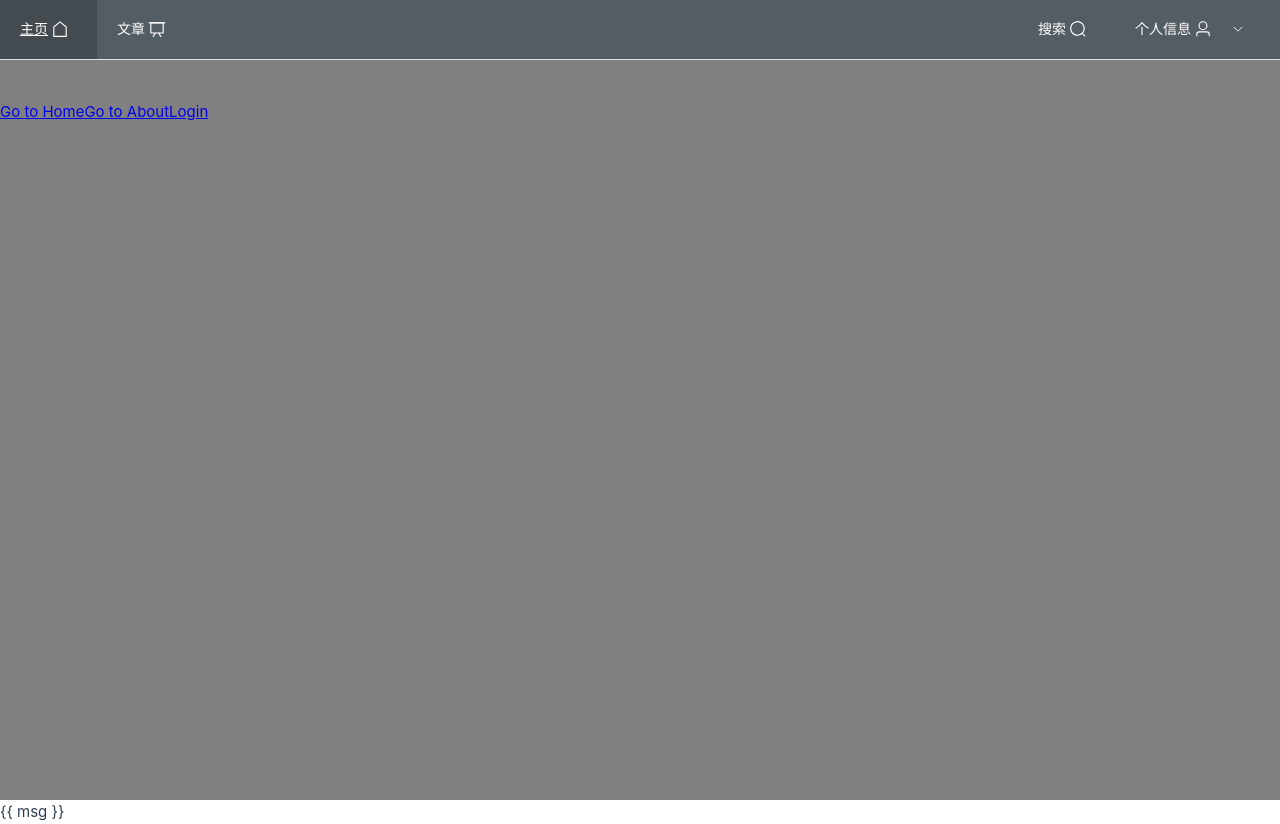
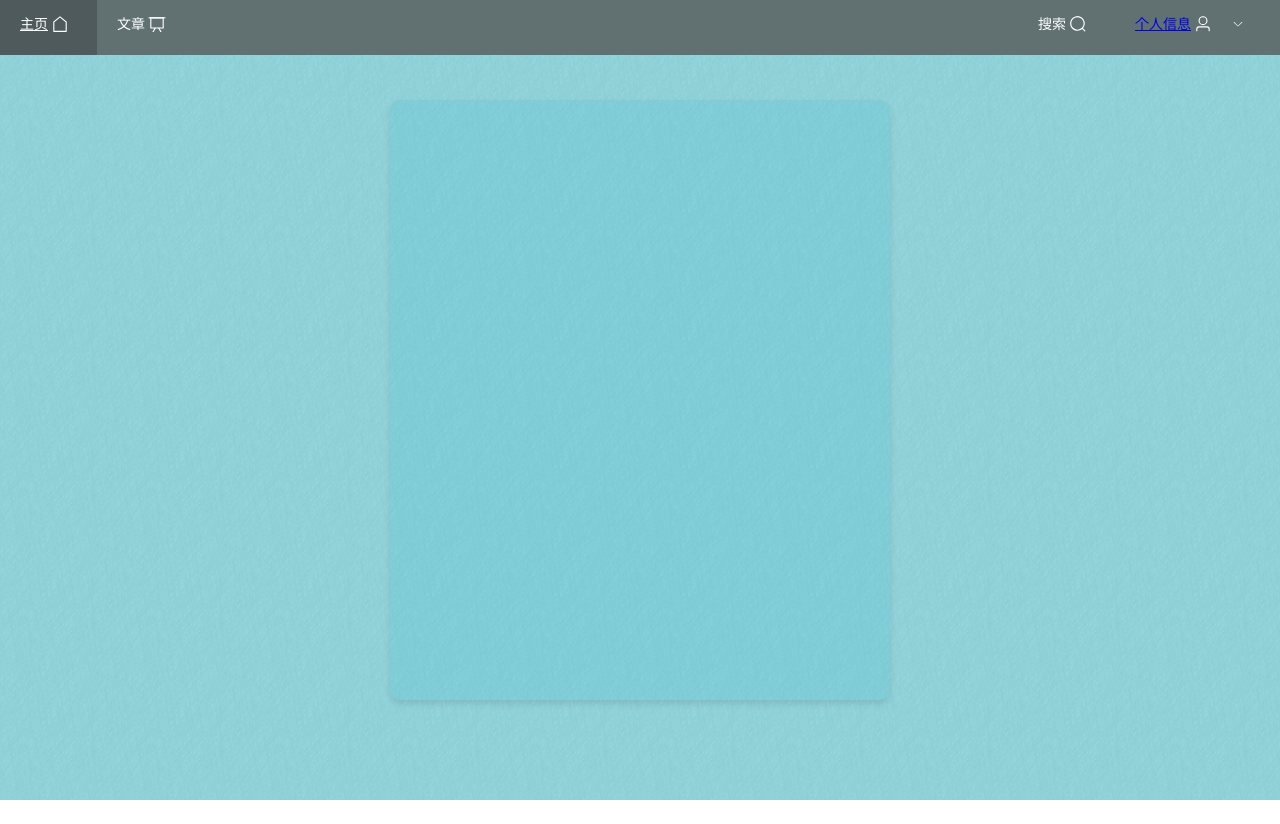
Before and after one commit to leeguo2015/inception, a Vue app in the folder web/: page /login in a window 1280 px wide. After the commit the page ends 800 px from the top, so only its background shows below. Built offline with nearby package versions, Linux system fonts and the light colour scheme.

Commit message:
[feat] 布局

```diff
--- a/web/src/App.vue
+++ b/web/src/App.vue
@@ -1,29 +1,54 @@
 <script setup>
 import { RouterLink, RouterView } from 'vue-router'
 import Home from './components/Home.vue'
-
+import Menu from './components/Menu.vue'
 </script>
 
 <template >
+
   <div id="main">
-    <Home class="child" />
-    <router-link to="/">Go to Home</router-link>
-    <router-link to="/about">Go to About</router-link>
-    <router-link to="/login">Login</router-link>
+    <div id="top-menu">
+      <Menu />
+    </div>
+    <div class="master">
+      <router-view></router-view>
+    </div>
   </div>
-
-  <router-view></router-view>
 </template>
 
 <style scoped>
+#main {
+  display: flex;
+  justify-content: center;
+  align-items: center;
+  flex-direction:column;
+  height: 100vh;
+  /* 设置容器的高度为视口高度，以便看到居中效果 */
+  background-color: lightblue;
+  background-color: #93d5dc;
+  background-image: url("./assets/texture.png");
 
-#main {
-  /* display: flex; */
-  height: 100%;
-  width: 100%;
-  background-color: gray;
 
 }
 
+#top-menu {
+position: fixed;
+top: 0; /* 设置menu的顶部距离为0 */
+left: 0; /* 设置menu的左边距离为0 */
+width: 100%; /* 设置menu的宽度为100% */
+height: 50px; /* 设置menu的高度为50px */
+display: flex;
+justify-content: center;
+align-items: center;
+}
 
+.master {
+  box-sizing: border-box;
+}
+
+@media (max-width: 768px) {
+ .top-menu {
+   height: 40px; /* 在屏幕宽度小于768px时，设置菜单的高度为40px */
+ }
+}
 </style>
--- a/web/src/components/Home.vue
+++ b/web/src/components/Home.vue
@@ -1,22 +1,50 @@
-
 
 <script setup>
-
-import  Menu from './Menu.vue'
-
 
 </script>
 
 <template>
   <div class="common-layout">
     <el-container>
-      <el-header class="non-padding"><Menu/></el-header>
+      <el-header class="non-padding"></el-header>
       <el-main></el-main>
     </el-container>
+
+    <!-- <el-row :gutter="20">
+  <el-col :span="4"><div class="grid-content bg-purple"></div></el-col>
+  <el-col :span="16"><div class="grid-content bg-purple"></div></el-col>
+  <el-col :span="4"><div class="grid-content bg-purple"></div></el-col>
+</el-row> -->
   </div>
 </template>
 
 <style>
+  .el-row {
+    margin-bottom: 20px;
+    &:last-child {
+      margin-bottom: 0;
+    }
+  }
+  .el-col {
+    border-radius: 4px;
+  }
+  .bg-purple-dark {
+    background: #99a9bf;
+  }
+  .bg-purple {
+    background: #d3dce6;
+  }
+  .bg-purple-light {
+    background: #e5e9f2;
+  }
+  .grid-content {
+    border-radius: 4px;
+    min-height: 36px;
+  }
+  .row-bg {
+    padding: 10px 0;
+    background-color: #f9fafc;
+  }
 
 
 </style>
--- a/web/src/components/Menu.vue
+++ b/web/src/components/Menu.vue
@@ -1,5 +1,5 @@
 <template>
-    <el-menu :default-active="activeIndex" class="el-menu-demo padding1" mode="horizontal" background-color="#545c64"
+    <el-menu :default-active="activeIndex" class="el-menu-demo padding1" mode="horizontal" background-color="#617172"
         text-color="#fff" :ellipsis="false" @select="handleSelect">
 
         <el-menu-item index="0">
@@ -8,15 +8,22 @@
 
             </el-icon>
         </el-menu-item>
-        <el-menu-item index="2" >
-            文章 <el-icon><DataBoard /></el-icon>
+        <el-menu-item index="2">
+            文章 <el-icon>
+                <DataBoard />
+            </el-icon>
         </el-menu-item>
         <div class="flex-grow" />
-        <el-menu-item index="3">搜索 <el-icon>
+        <el-menu-item index="3">
+            搜索
+            <el-icon>
                 <Search />
-            </el-icon></el-menu-item>
+            </el-icon>
+        </el-menu-item>
         <el-sub-menu index="4">
-            <template #title>个人信息 <el-icon><User/></el-icon></template>
+            <template #title><router-link to="/login">个人信息 </router-link><el-icon>
+                    <User />
+                </el-icon></template>
             <el-menu-item index="2-1">个人信息</el-menu-item>
             <el-menu-item index="2-1">注销</el-menu-item>
         </el-sub-menu>
@@ -24,24 +31,22 @@
 </template>
 
 <script>
+//vue更具一个状态显示或者隐藏组件
 
-export default {
-    data(){
-        return {
-            msg :"User"
-        }
-    }
-
-}
 
 </script>
 
 <style>
 .padding1 {
     padding: 0 1rem;
-    ;
+    width: 100%;
+    border-bottom: solid 0px var(--el-border-color-base)!important;
+
 }
 
 .flex-grow {
     flex-grow: 1;
-}</style>
+}
+
+
+</style>
--- a/web/src/router/index.js
+++ b/web/src/router/index.js
@@ -13,9 +13,6 @@ const router = createRouter({
     {
       path: '/about',
       name: 'about',
-      // route level code-splitting
-      // this generates a separate chunk (About.[hash].js) for this route
-      // which is lazy-loaded when the route is visited.
       component: () => import('../views/AboutView.vue')
     },
     {
--- a/web/src/views/HomeView.vue
+++ b/web/src/views/HomeView.vue
@@ -1,9 +1,14 @@
-<script setup>
-import TheWelcome from '../components/TheWelcome.vue'
-</script>
+<template>
+  <div class=" content">
+  </div>
+</template>
 
-<template>
-  <main>
-    <TheWelcome />
-  </main>
-</template>
+<style>
+.content{
+  background-color: #f5f5f5;
+  height: 100%;
+  width: 100%;
+}
+
+
+</style>
--- a/web/src/views/LoginView.vue
+++ b/web/src/views/LoginView.vue
@@ -1,18 +1,38 @@
 <template >
 
-    <div>{{ msg }}</div>
+    <div class="container">
+        <div class="centered-div">
 
+        </div>
+    </div>
 </template>
 
 <script >
 
 export default {
-    data(){
+    data() {
         return {
-            msg: '{{ msg }}',
+            msg: 'ADAAAAAAAAAA ',
 
         }
     }
 }
 
 </script>
+
+<style>
+.login-container {
+    width: 100px;
+    height: 100px;
+    /* margin: auto; */
+    background-color: aqua;
+}
+
+.centered-div {
+    width: 500px;
+    height: 600px;
+    background-color: rgba(81, 192, 211, 0.25);
+    border-radius: 10px;
+    box-shadow: 0 4px 6px rgba(0, 0, 0, 0.1);
+}
+</style>
```
Also changed, not shown: web/src/assets/texture.png (added).
